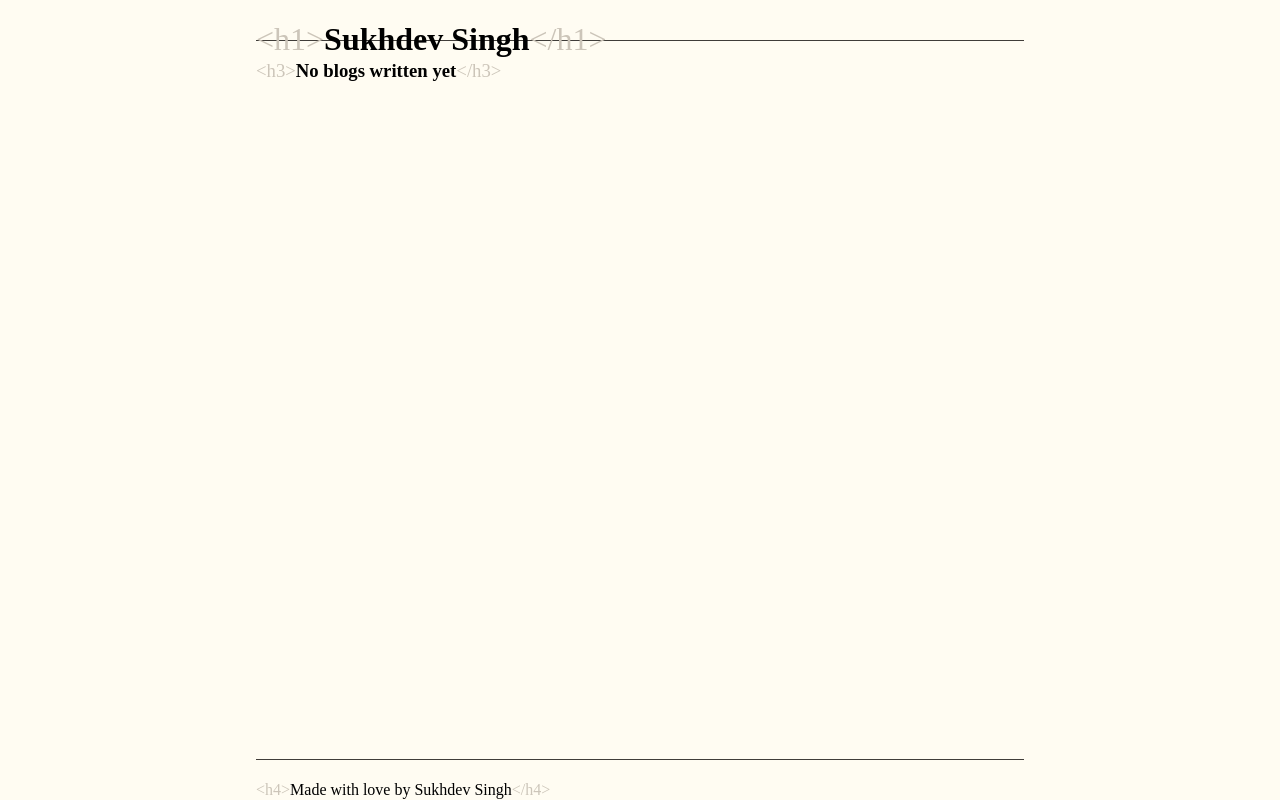
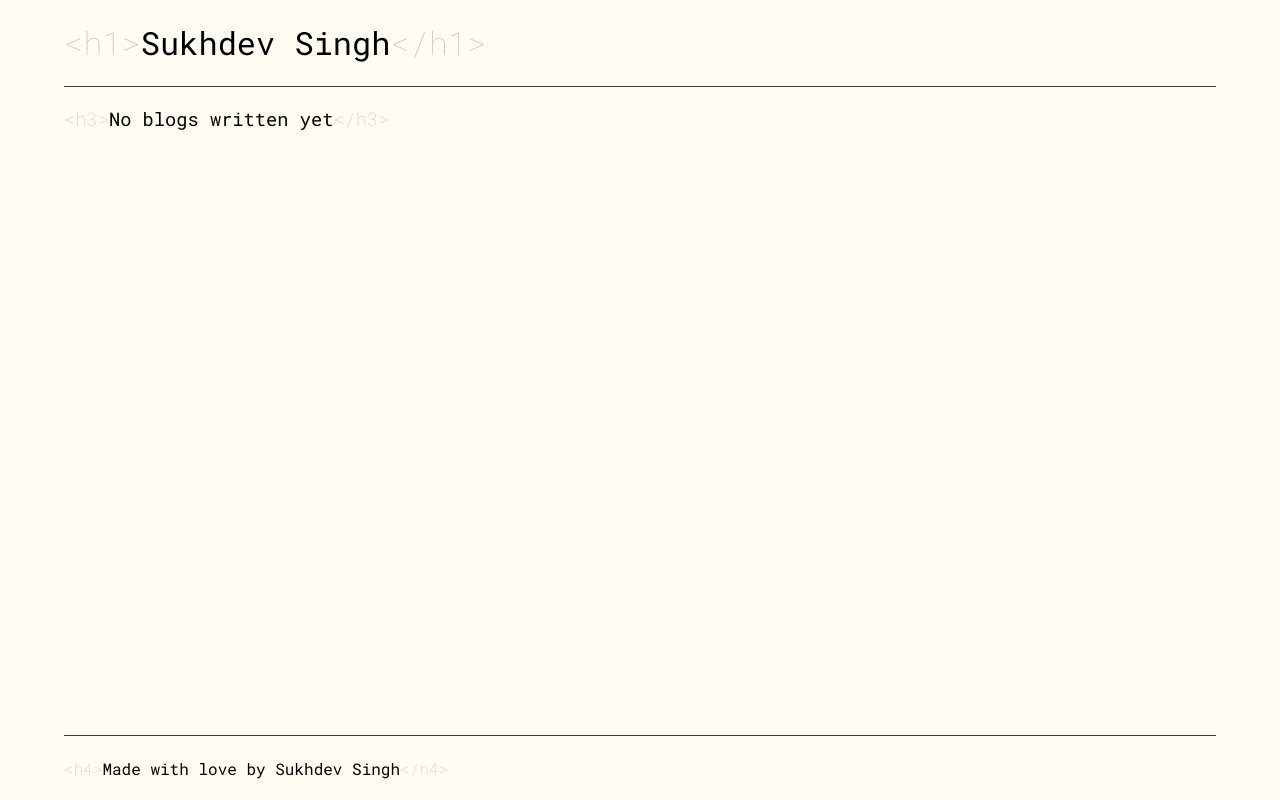
Before and after one commit to sukhiboi/sukhiboi.github.io, a React (Vite) app: page / in a window 1280 px wide. Built offline with nearby package versions, Linux system fonts and the light colour scheme.

Commit message:
Add fonts

```diff
--- a/index.html
+++ b/index.html
@@ -4,6 +4,9 @@
     <meta charset="UTF-8" />
     <meta name="viewport" content="width=device-width, initial-scale=1.0" />
     <title>Home</title>
+    <link rel="preconnect" href="https://fonts.googleapis.com">
+    <link rel="preconnect" href="https://fonts.gstatic.com" crossorigin>
+    <link href="https://fonts.googleapis.com/css2?family=Roboto+Mono:wght@100;300;400;600&display=swap" rel="stylesheet">
   </head>
   <body>
     <div id="root"></div>
--- a/src/components/Footer/Footer.tsx
+++ b/src/components/Footer/Footer.tsx
@@ -2,7 +2,6 @@
 import styled from "styled-components";
 
 const FooterContainer = styled.footer`
-  height: 5%;
   border-top: 1px solid ${({ theme }) => theme.textPrimary};
 `;
 
--- a/src/components/Header/Header.tsx
+++ b/src/components/Header/Header.tsx
@@ -2,7 +2,6 @@
 import styled from "styled-components";
 
 const HeaderContainer = styled.header`
-  height: 5%;
   border-bottom: 1px solid ${({ theme }) => theme.textPrimary};
 `;
 
--- a/src/components/TagText/TagText.tsx
+++ b/src/components/TagText/TagText.tsx
@@ -7,11 +7,17 @@
 }
 
 const tagMap = {
-  h1: styled["h1"]``,
-  h2: styled["h2"]``,
-  h3: styled["h3"]``,
+  h1: styled["h1"]`
+    font-weight: 400;
+  `,
+  h2: styled["h2"]`
+    font-weight: 400;
+  `,
+  h3: styled["h3"]`
+    font-weight: 400;
+  `,
   h4: styled["h4"]`
-    font-weight: 100;
+    font-weight: 400;
   `,
   h5: styled["h5"]`
     font-weight: 100;
--- a/src/main.tsx
+++ b/src/main.tsx
@@ -8,9 +8,10 @@
 const GlobalStyles = createGlobalStyle`
   body {
     height: 100vh;
-    margin: 0 20%;
+    margin: 0 5%;
     padding: 0;
     background: ${lightTheme.background};
+    font-family: 'Roboto Mono', sans-serif;
   }
 
   #root {
```
